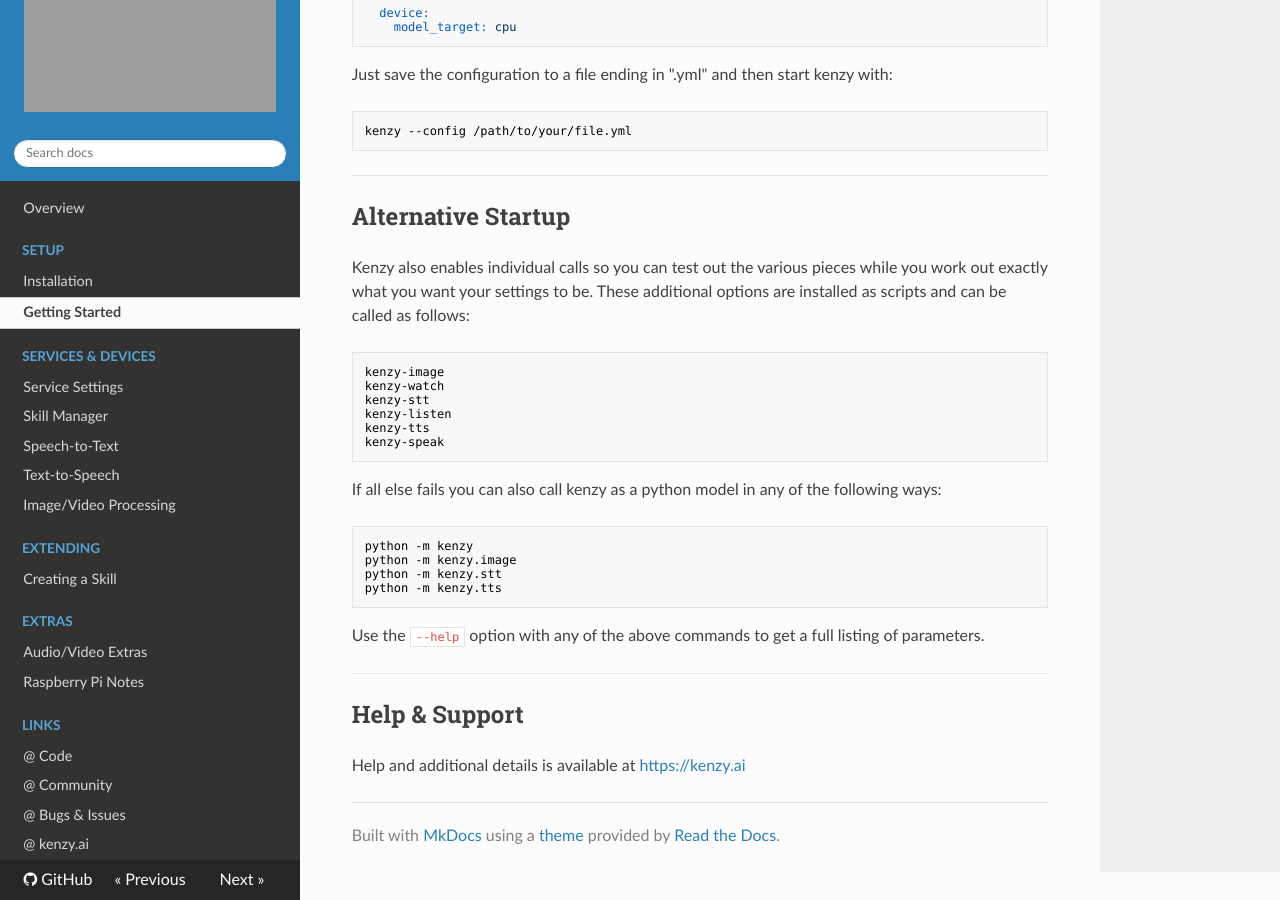
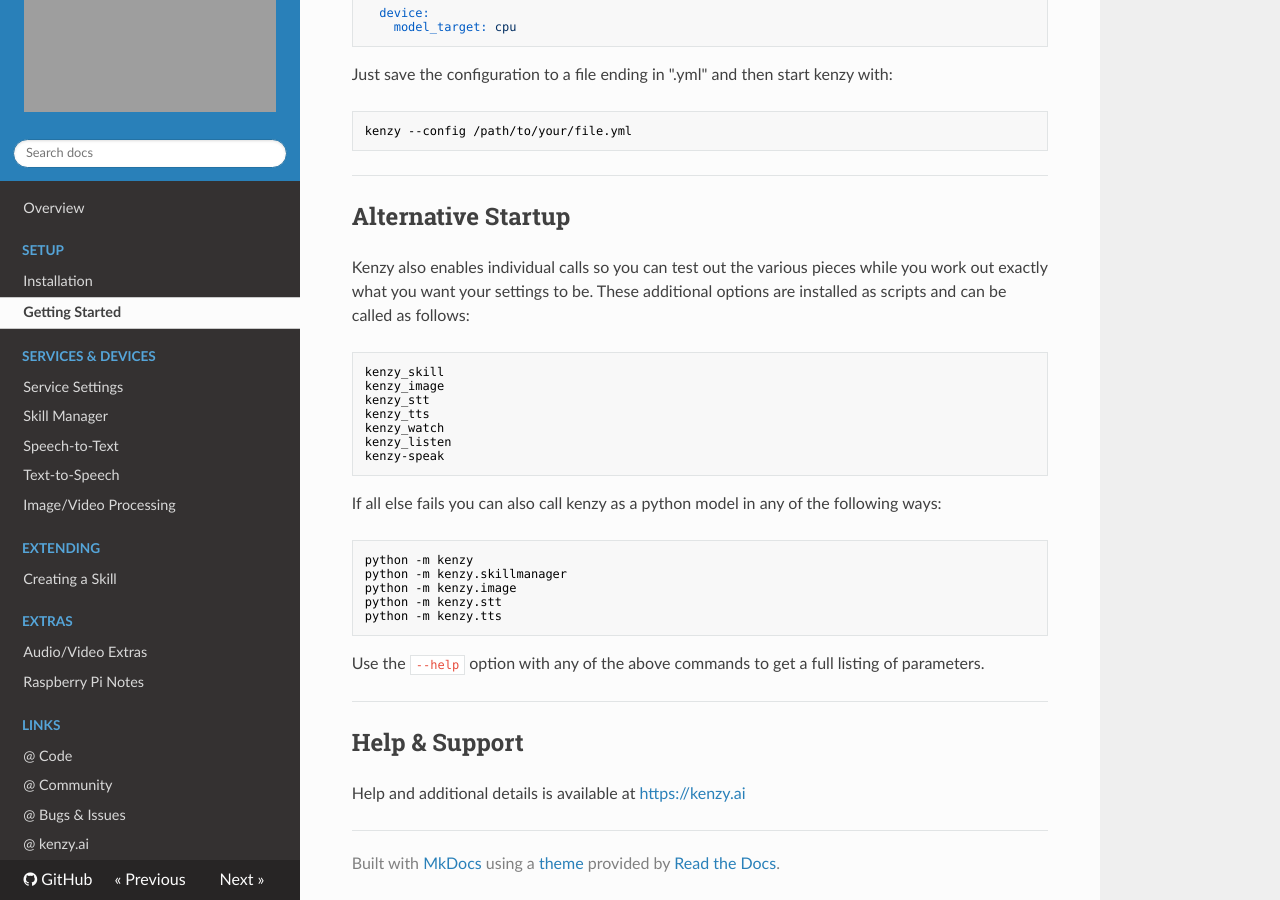
Before and after one commit to lnxusr1/kenzy, an MkDocs documentation site: the page built from docs/kenzy.config.md, in a window 1280 px wide and 900 px high, scrolled down 748 px. Built offline with MkDocs 1.6.1, drawn with Linux system fonts in a browser that asks for light colours; nearby versions of some CDN libraries.

Commit message:
Docs and helpers update

````diff
--- a/docs/kenzy.config.md
+++ b/docs/kenzy.config.md
@@ -48,11 +48,12 @@
 Kenzy also enables individual calls so you can test out the various pieces while you work out exactly what you want your settings to be.  These additional options are installed as scripts and can be called as follows:
 
 ```bash
-kenzy-image
-kenzy-watch
-kenzy-stt
-kenzy-listen
-kenzy-tts
+kenzy_skill
+kenzy_image
+kenzy_stt
+kenzy_tts
+kenzy_watch
+kenzy_listen
 kenzy-speak
 ```
 
@@ -60,6 +61,7 @@
 
 ```bash
 python -m kenzy
+python -m kenzy.skillmanager
 python -m kenzy.image
 python -m kenzy.stt
 python -m kenzy.tts
````
Also changed, not shown: setup.cfg (+7 -6 lines), 1 other file.
